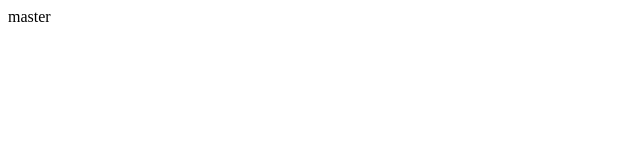
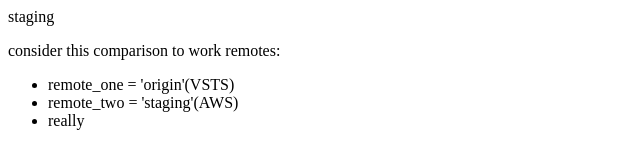
Before and after one commit to bayon/remote_two, a plain HTML site: page index.html in a window 1280 px wide. Shown: the whole page, without its empty margins (0-640 px from the left). Drawn offline with Linux system fonts and the light colour scheme.

Commit message:
made random change to checkout out disconnect

```diff
--- a/index.html
+++ b/index.html
@@ -1 +1,8 @@
-<foo>master</foo>
+<html>staging
+    <P>consider this comparison to work remotes:</P>
+    <ul>
+        <li>remote_one = 'origin'(VSTS) </li>
+        <li>remote_two = 'staging'(AWS)</li>
+        <li>really</li>
+    </ul>
+</html>
```
